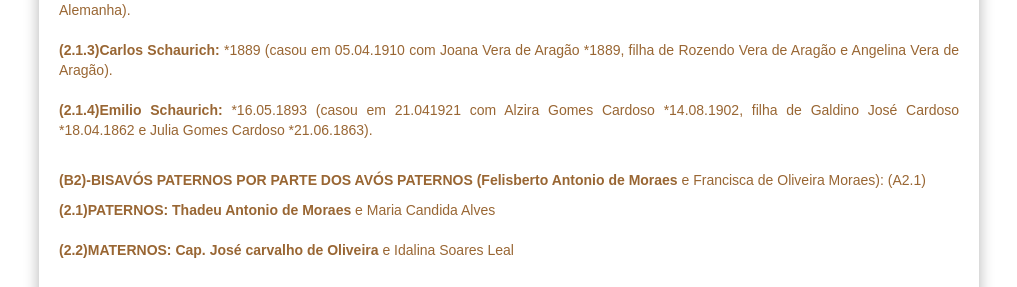
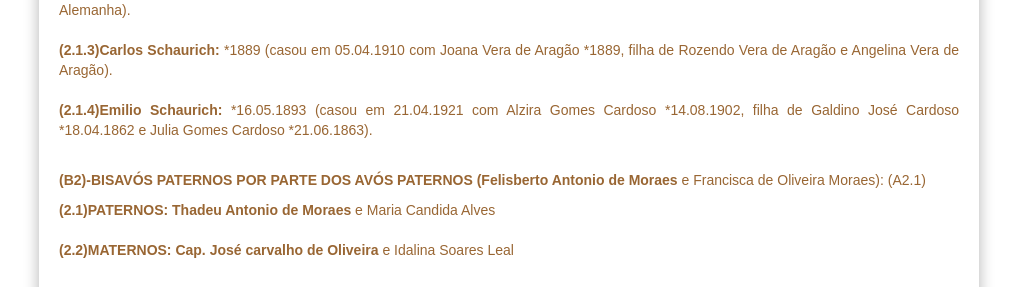
Before and after one commit to claudiovargas1955/claudiovargas1955.github.io, a Jekyll site: the page built from _pages/familia-schaurich.html, in a window 1280 px wide. Shown: the part 1337-1624 px from the top of the page, without its empty margins (131-1148 px from the left). Built offline with Jekyll 4.4.1, drawn with Linux system fonts in a browser that asks for light colours; some web fonts are replaced.

Commit message:
Update familia-schaurich.html

```diff
--- a/_pages/familia-schaurich.html
+++ b/_pages/familia-schaurich.html
@@ -216,7 +216,7 @@ Ortiz  avós maternos: José da Silva Moura e Francisca Vargas de Moura RC-83).
      <b>(2.1.3)Carlos Schaurich: </b>*1889 (casou em 05.04.1910 com Joana Vera de Aragão *1889, filha de Rozendo Vera de Aragão e
      Angelina Vera de Aragão). <br><br>
 
-     <b>(2.1.4)Emilio Schaurich: </b>*16.05.1893 (casou em 21.041921 com Alzira Gomes Cardoso *14.08.1902, filha de Galdino José Cardoso
+     <b>(2.1.4)Emilio Schaurich: </b>*16.05.1893 (casou em 21.04.1921 com Alzira Gomes Cardoso *14.08.1902, filha de Galdino José Cardoso
      *18.04.1862 e Julia Gomes Cardoso *21.06.1863).<br><br>
 
 <p><b>(B2)-BISAVÓS PATERNOS POR PARTE DOS AVÓS PATERNOS (Felisberto Antonio de Moraes </b>e Francisca de Oliveira Moraes): (A2.1)
```
